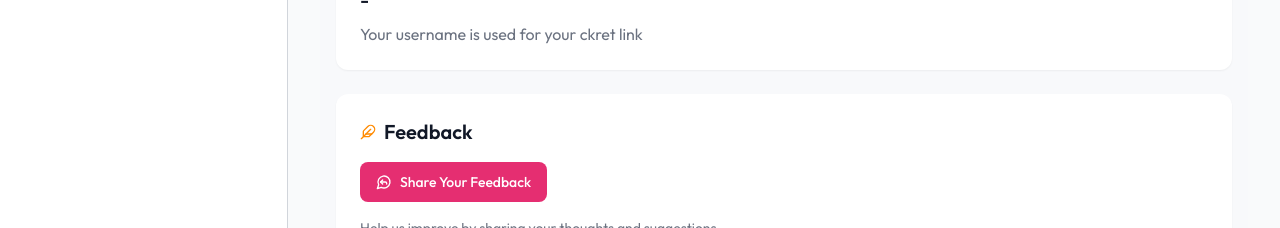
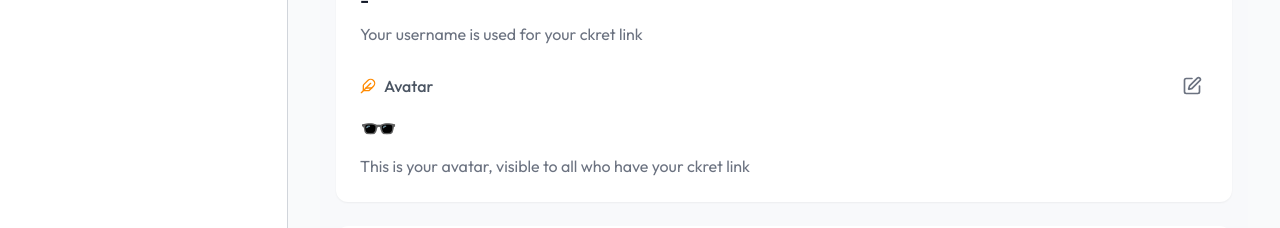
Before and after one commit to s4shibam/ckret, a Next.js app: page /dashboard/profile in a window 1280 px wide. Shown: the part 478-706 px from the top of the page. Built offline with nearby package versions, Linux system fonts and the light colour scheme; no server answers; sample sign-in values are in the browser's storage; what tailwindcss-animated would draw is missing.

Commit message:
feat: add avatar update functionality

```diff
--- a/src/app/dashboard/profile/page.tsx
+++ b/src/app/dashboard/profile/page.tsx
@@ -1,11 +1,12 @@
 'use client'
 
 import { Feather, LogOut, MessageCircleReply, PenSquare } from 'lucide-react'
+import Link from 'next/link'
 import { signOut, useSession } from 'next-auth/react'
-import Link from 'next/link'
 
 import { FEEDBACK_FORM_URL } from '@lib/constants'
 
+import EditAvatar from '@components/dashboard/edit-avatar'
 import EditName from '@components/dashboard/edit-name'
 import EditUsername from '@components/dashboard/edit-username'
 import Header from '@components/dashboard/header'
@@ -84,6 +85,28 @@ const Profile = () => {
                 Your username is used for your ckret link
               </p>
             </div>
+
+            <div className="group relative space-y-2">
+              <div className="flex items-center justify-between">
+                <div className="flex items-center gap-2">
+                  <Feather className="h-4 w-4 text-ckret-primary" />
+                  <span className="text-base font-medium text-gray-600">
+                    Avatar
+                  </span>
+                </div>
+                <EditAvatar>
+                  <Button className="h-8 w-8 p-0" size="sm" variant="ghost">
+                    <PenSquare className="size-5 text-gray-500 transition-colors group-hover:text-ckret-primary" />
+                  </Button>
+                </EditAvatar>
+              </div>
+              <p className="text-xl font-medium text-gray-900">
+                <span className="text-3xl">{data?.user?.avatar || '🕶️'}</span>
+              </p>
+              <p className="text-base text-gray-500">
+                This is your avatar, visible to all who have your ckret link
+              </p>
+            </div>
           </div>
         </div>
 
--- /dev/null
+++ b/src/components/dashboard/edit-avatar.tsx
@@ -0,0 +1,78 @@
+import EmojiPicker from 'emoji-picker-react'
+import { useSession } from 'next-auth/react'
+import { useState } from 'react'
+import toast from 'react-hot-toast'
+
+import { Button } from '@components/ui/button'
+import {
+  Dialog,
+  DialogContent,
+  DialogDescription,
+  DialogFooter,
+  DialogHeader,
+  DialogTitle,
+  DialogTrigger
+} from '@components/ui/dialog'
+import { Label } from '@components/ui/label'
+
+import { useUpdateAvatar } from '@api-hooks/user'
+
+const EditAvatar = ({ children }: { children: React.ReactNode }) => {
+  const { data: session, update } = useSession()
+  const [avatar, setAvatar] = useState(session?.user?.avatar || '')
+  const [open, setOpen] = useState(false)
+
+  const {
+    mutate: updateAvatarMutation,
+    isLoading: isUpdateAvatarMutationLoading
+  } = useUpdateAvatar({
+    onError: (error: any) => toast.error(error.message),
+
+    onSuccess: (success: any) => {
+      setOpen(false)
+      update({ avatar: success?.data?.avatar })
+      toast.success(success.message)
+    }
+  })
+
+  return (
+    <Dialog open={open} onOpenChange={setOpen}>
+      <DialogTrigger asChild>{children}</DialogTrigger>
+      <DialogContent className="top-10 translate-y-0 sm:max-w-[425px]">
+        <DialogHeader>
+          <DialogTitle className="text-xl tracking-wide">
+            Edit Your Avatar
+          </DialogTitle>
+          <DialogDescription className="text-lg/5">
+            Select an emoji to use as your avatar. Click save when you&apos;re
+            done.
+          </DialogDescription>
+        </DialogHeader>
+        <div className="my-2 flex w-full flex-col gap-2">
+          <Label className="text-lg" htmlFor="avatar">
+            Avatar
+          </Label>
+          <EmojiPicker
+            skinTonesDisabled
+            onEmojiClick={(emoji) => setAvatar(emoji.emoji)}
+          />
+          <div className="mt-2 text-lg">
+            Selected Avatar: <span>{avatar}</span>
+          </div>
+        </div>
+        <DialogFooter className="flex justify-start">
+          <Button
+            className="text-xl"
+            disabled={isUpdateAvatarMutationLoading}
+            type="submit"
+            onClick={() => updateAvatarMutation({ avatar: avatar.trim() })}
+          >
+            {isUpdateAvatarMutationLoading ? 'Saving...' : 'Save changes'}
+          </Button>
+        </DialogFooter>
+      </DialogContent>
+    </Dialog>
+  )
+}
+
+export default EditAvatar
--- a/src/hooks/api-hooks/user.ts
+++ b/src/hooks/api-hooks/user.ts
@@ -33,6 +33,9 @@ const anonymousSignUp = (payload: { username: string; password: string }) =>
 const getUserPublicProfile = (username: string) =>
   ckretConnect.get(`user/profile/${username}`)
 
+const updateAvatar = (payload: { avatar: string }) =>
+  ckretConnect.put('/user/avatar', payload)
+
 // User Hooks
 export const useLinkGoogleAccount = ({ ...options }) =>
   useMutation(linkGoogleAccount, options)
@@ -61,3 +64,6 @@ export const useGetUserPublicProfile = (params: { username: string }) =>
   useQuery(['user-public-profile', params], () =>
     getUserPublicProfile(params.username)
   )
+
+export const useUpdateAvatar = ({ ...options }) =>
+  useMutation(updateAvatar, options)
```
